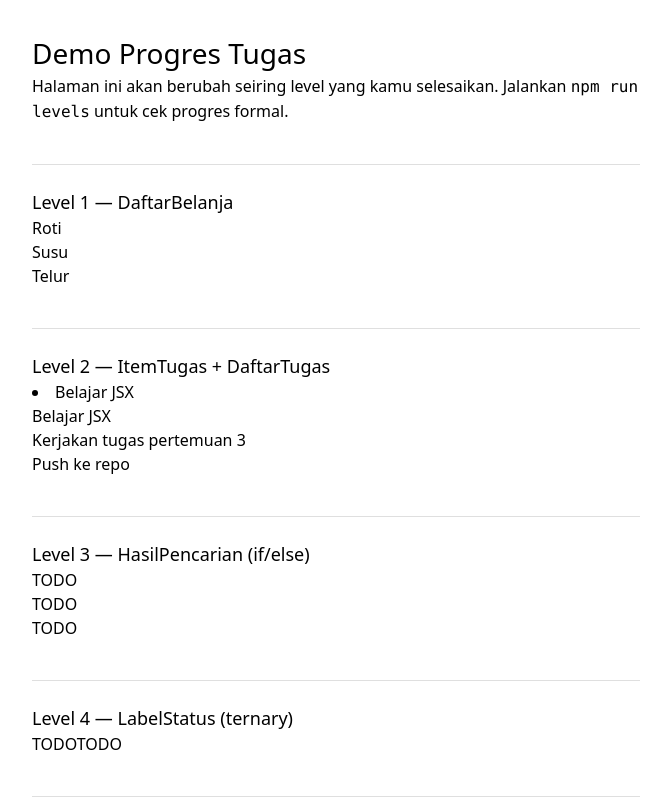
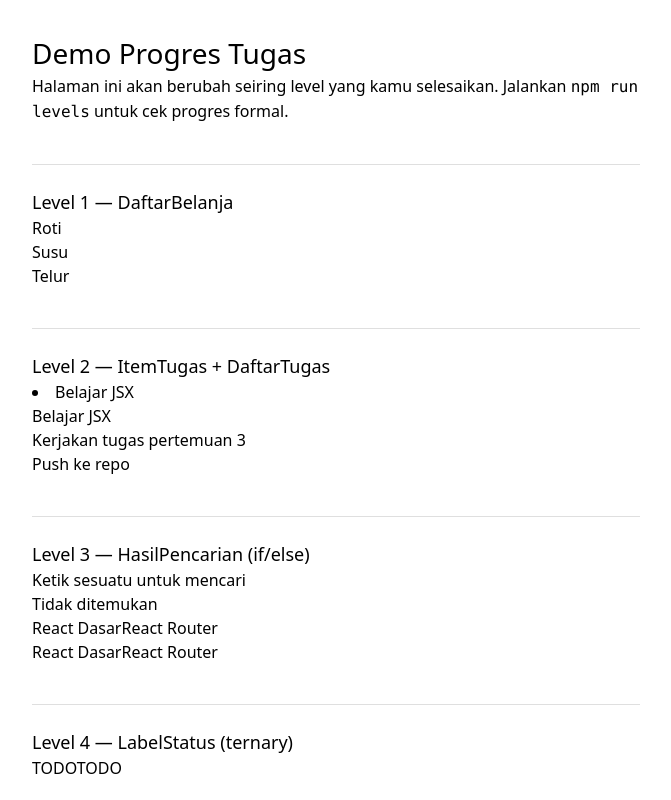
Before and after one commit to webdev-if-its/frontend-5053241025, a React (Vite) app in the folder pertemuan-03/: page / in a window 1280 px wide. Shown: the top 800 px of the page, without its empty margins (304-975 px from the left). Built offline with nearby package versions, Linux system fonts and the light colour scheme.

Commit message:
Pertemuan-03: Level 3 Selesai

```diff
--- a/pertemuan-03/src/components/HasilPencarian.tsx
+++ b/pertemuan-03/src/components/HasilPencarian.tsx
@@ -8,6 +8,21 @@
 // - selain itu                 -> render <ul> berisi satu <li> per item
 //                                  hasil, dengan key yang tepat
 // Lihat SOAL.md untuk kontrak lengkap.
-export function HasilPencarian(props: any) {
-  return <p>TODO</p>
+
+type QueryProps = {
+  query: string,
+  hasil: string[]
 }
+
+export function HasilPencarian({ query, hasil }: QueryProps) {
+  if (query === "") {
+    return <p>Ketik sesuatu untuk mencari</p>
+  } else if (query !== "" && hasil.length === 0) {
+    return <p>Tidak ditemukan</p>
+  }
+  return <ul>
+    {hasil.map((item) => (
+      <li key={item}>{hasil}</li>
+    ))}
+  </ul>
+}
```
